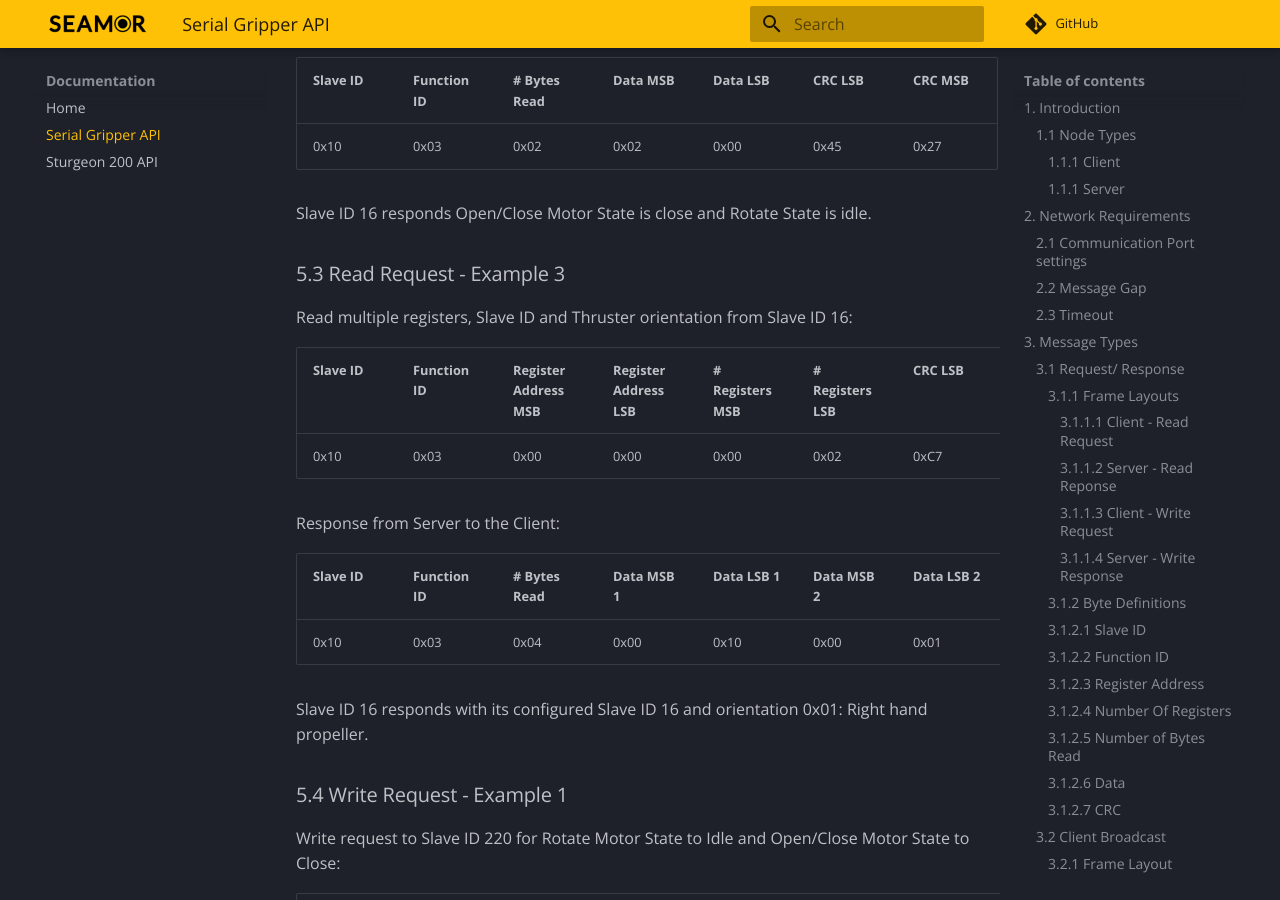
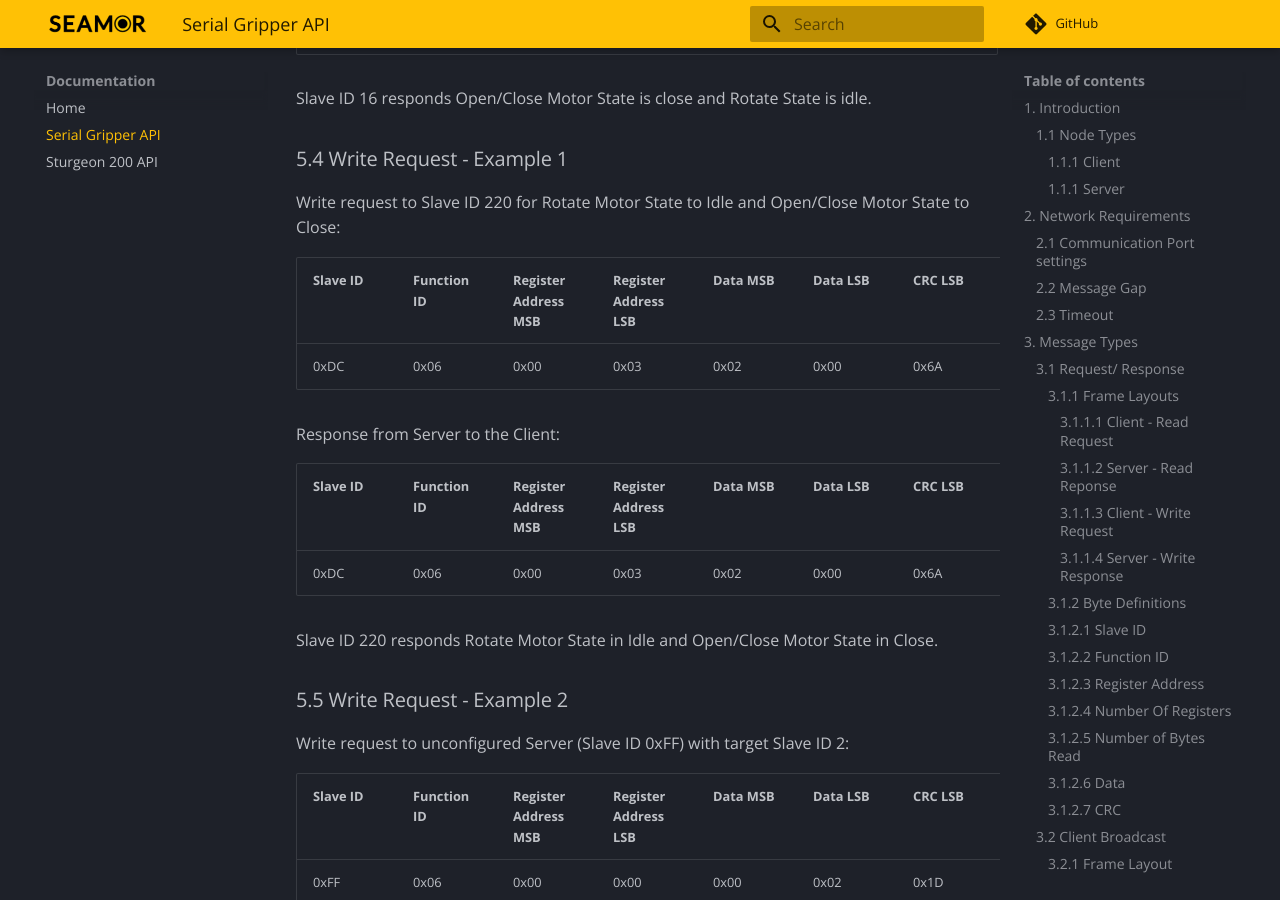
Before and after one commit to SEAMOR-Marine/docs, an MkDocs documentation site: the page built from docs/Serial_Gripper_API.md, in a window 1280 px wide and 900 px high, scrolled down 11559 px. Built offline with MkDocs 1.6.1 and Material for MkDocs 9.7.7, drawn with Linux system fonts in a browser that asks for light colours; comment, search, counter and statistics services are not loaded; some of the changed text lies outside the part shown.

Commit message:
Update Serial_Gripper_API.md

```diff
--- a/docs/Serial_Gripper_API.md
+++ b/docs/Serial_Gripper_API.md
@@ -241,11 +241,11 @@
 
 ### 4.1 Read/Write Registers
 
-| Address  	   | Offset     | Byte     |     Bit Name              |   Description                                                                                                                                        |
+| Address  	   | Offset     | Byte     |     Bit Name              |   Description                                                                                                                                            |
 |--------------|------------|----------|---------------------------|--------------------------------------------------------------------------------------------------------------------------------------------------------|
-| 40001        | 0          | LSB      | Slave ID                  | Unique Server Identifier                                                                                                                                      |
+| 40001        | 0          | LSB      | Slave ID                  | Unique Server Identifier                                                                                                                                             |
 | 40001        | 0          | MSB      | N/A                       | -                                                                                                                                                      |
-| 40002        | 1          | LSB      | N/A                       | <pre> 0x00:Left hand propeller (forward = counter-clockwise) <br> 0x01:Right hand propeller (forward = clockwise)	<br> 0x02 - 0xFF :	Invalid	 </pre> |
+| 40002        | 1          | LSB      | N/A                       |                                                                                   |
 | 40002        | 1          | MSB      | N/A                       | -                                                                                                                                                      |
 | 40003        | 2          | LSB      | N/A                       | -                                                                                                                                                      |
 | 40003        | 2          | MSB      | N/A                       | -                                                                                                                                                      |
@@ -326,7 +326,7 @@
 
 Slave ID 16 responds Open/Close Motor State is close and Rotate State is idle.
 
-
+<!--
 ### 5.3	Read Request - Example 3
 
 Read multiple registers, Slave ID and Thruster orientation from Slave ID 16:
@@ -343,6 +343,7 @@
 
 Slave ID 16 responds with its configured Slave ID 16 and orientation 0x01: Right hand propeller.
 
+-->
 
 ### 5.4 Write Request  - Example 1
 
```
